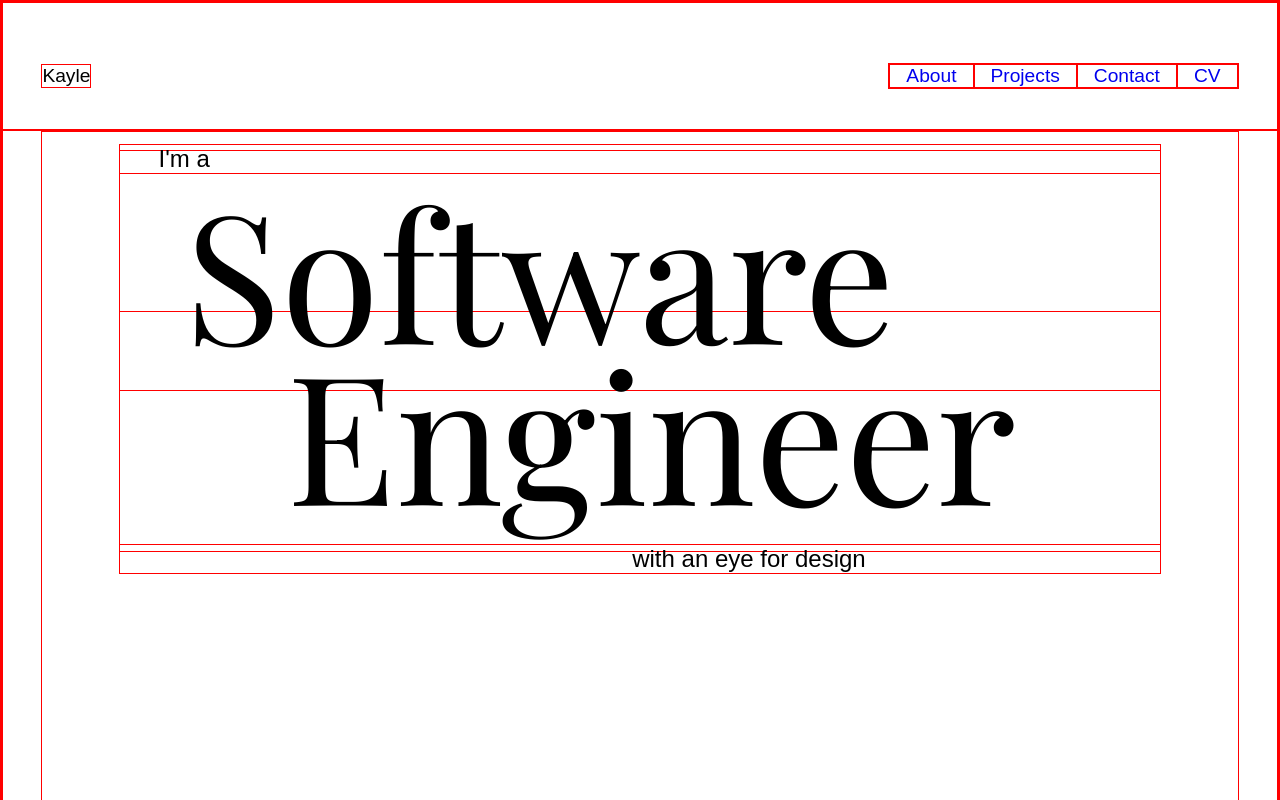
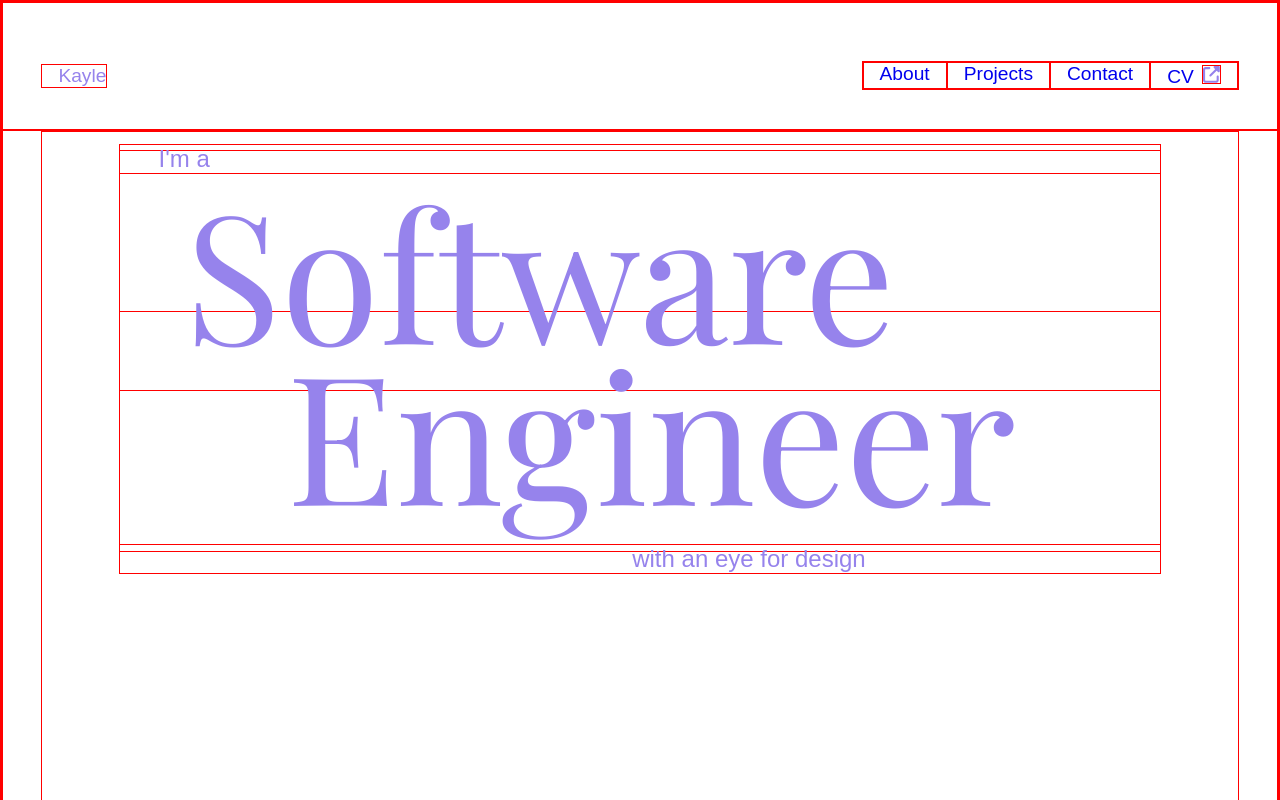
Before and after one commit to kayleriegerpatton/portfolio, a React app: page / in a window 1280 px wide. Shown: the top 800 px of the page. Built offline with nearby package versions, Linux system fonts and the light colour scheme; a web font is replaced by a local one.

Commit message:
added header icon

```diff
--- a/src/App.css
+++ b/src/App.css
@@ -6,6 +6,7 @@
 	--jonquil: #f0c808ff;
 	font-family: sans-serif;
 	font-size: 16px;
+	color: var(--tropical-indigo);
 }
 
 * {
--- a/src/components/Footer.css
+++ b/src/components/Footer.css
@@ -7,7 +7,7 @@ footer {
 	height: 30vh;
 }
 
-.icon {
+.footer-icon {
 	color: var(--tropical-indigo);
 	padding: 16px;
 }
--- a/src/components/Footer.jsx
+++ b/src/components/Footer.jsx
@@ -8,9 +8,13 @@ function Footer() {
 	return (
 		<footer>
 			<div>
-				<FontAwesomeIcon icon={faSquareGithub} className="icon" size="2xl" />
-				<FontAwesomeIcon icon={faLinkedin} className="icon" size="2xl" />
-				<FontAwesomeIcon icon={faEnvelope} className="icon" size="2xl" />
+				<FontAwesomeIcon
+					icon={faSquareGithub}
+					className="footer-icon"
+					size="2xl"
+				/>
+				<FontAwesomeIcon icon={faLinkedin} className="footer-icon" size="2xl" />
+				<FontAwesomeIcon icon={faEnvelope} className="footer-icon" size="2xl" />
 			</div>
 			<p>Built by Kayle Rieger Patton</p>
 		</footer>
--- a/src/components/Header.css
+++ b/src/components/Header.css
@@ -11,11 +11,20 @@ header {
 	font-size: 1.2rem;
 }
 
+#logo {
+	padding-left: 16px;
+}
+
 nav {
 	display: flex;
 }
-
+/* TODO: add clicked styling */
 nav a {
 	text-decoration: none;
 	padding: 0 16px;
 }
+
+.header-icon {
+	color: var(--tropical-indigo);
+	margin: 2px 0 0 8px;
+}
--- a/src/components/Header.jsx
+++ b/src/components/Header.jsx
@@ -1,16 +1,23 @@
 import React from 'react';
+import { FontAwesomeIcon } from '@fortawesome/react-fontawesome';
+import { faUpRightFromSquare } from '@fortawesome/free-solid-svg-icons';
 import './Header.css';
 
 function Header() {
 	return (
 		<header>
-			<p>Kayle</p>
+			<p id="logo">Kayle</p>
 			<nav>
 				<a href="#about">About</a>
 				<a href="#projects">Projects</a>
 				<a href="#contact">Contact</a>
 				<a href="https://www.canva.com/design/DAE4Ifi_4Ok/WT7Oh8YsOt_JQm9Z-R28dw/view?utm_content=DAE4Ifi_4Ok&utm_campaign=designshare&utm_medium=link&utm_source=editor">
 					CV
+					<FontAwesomeIcon
+						icon={faUpRightFromSquare}
+						className="header-icon"
+						size="sm"
+					/>
 				</a>
 			</nav>
 		</header>
```
